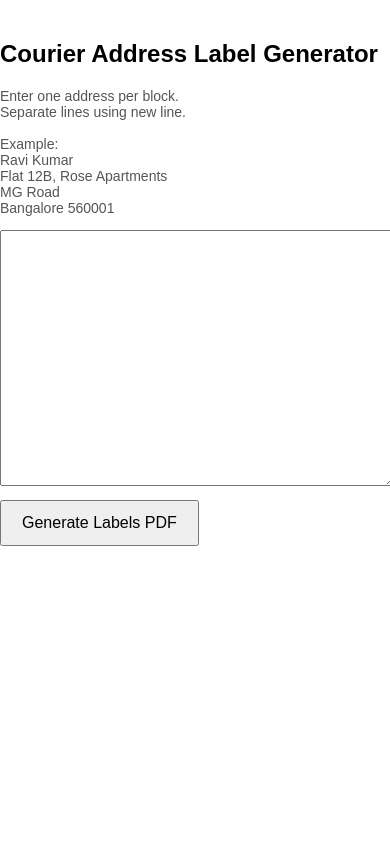
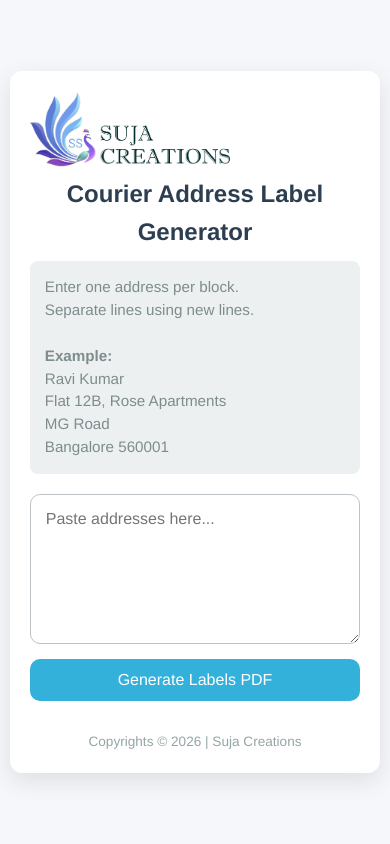
Before and after one commit to deepakssaa/address_bill_web, a Flask app: page / in a window 390 px wide. Run offline with Flask 3, Linux system fonts and the light colour scheme.

Commit message:
Updated UI: modern responsive design

```diff
--- /dev/null
+++ b/static/style.css
@@ -0,0 +1,109 @@
+/* --- Reset & basics --- */
+* {
+    margin: 0;
+    padding: 0;
+    box-sizing: border-box;
+    font-family: 'Helvetica Neue', Helvetica, Arial, sans-serif;
+}
+
+body {
+    background: #f5f7fa;
+    color: #333;
+    line-height: 1.6;
+    min-height: 100vh;
+    display: flex;
+    justify-content: center;
+    align-items: center;
+}
+
+.container {
+    width: 95%;
+    max-width: 600px;
+    background: #ffffff;
+    padding: 30px;
+    border-radius: 12px;
+    box-shadow: 0 8px 25px rgba(0, 0, 0, 0.1);
+    display: flex;
+    flex-direction: column;
+    gap: 20px;
+}
+
+header h1 {
+    text-align: center;
+    font-size: 1.8rem;
+    color: #2c3e50;
+    margin-bottom: 10px;
+}
+
+.hint {
+    font-size: 0.95rem;
+    color: #7f8c8d;
+    background: #ecf0f1;
+    padding: 15px;
+    border-radius: 8px;
+    line-height: 1.5;
+}
+
+form {
+    display: flex;
+    flex-direction: column;
+    gap: 15px;
+}
+
+textarea {
+    resize: vertical;
+    min-height: 200px;
+    padding: 15px;
+    font-size: 1rem;
+    border: 1px solid #bdc3c7;
+    border-radius: 10px;
+    transition: border-color 0.3s;
+}
+
+textarea:focus {
+    border-color: #34b7db;
+    outline: none;
+}
+
+button {
+    background: #34b1db;
+    color: #fff;
+    border: none;
+    padding: 15px;
+    border-radius: 10px;
+    font-size: 1.1rem;
+    cursor: pointer;
+    transition: background 0.3s, transform 0.2s;
+}
+
+button:hover {
+    background: #2980b9;
+    transform: translateY(-2px);
+}
+
+footer {
+    text-align: center;
+    font-size: 0.85rem;
+    color: #95a5a6;
+    margin-top: 10px;
+}
+
+/* --- Responsive adjustments --- */
+@media (max-width: 480px) {
+    .container {
+        padding: 20px;
+    }
+
+    header h1 {
+        font-size: 1.5rem;
+    }
+
+    textarea {
+        min-height: 150px;
+    }
+
+    button {
+        font-size: 1rem;
+        padding: 12px;
+    }
+}
--- a/templates/index.html
+++ b/templates/index.html
@@ -1,52 +1,40 @@
 <!DOCTYPE html>
-<html>
+<html lang="en">
 
 <head>
+    <meta charset="UTF-8">
+    <meta name="viewport" content="width=device-width, initial-scale=1.0">
     <title>Courier Address Label Generator</title>
-    <style>
-        body {
-            font-family: Arial, sans-serif;
-            max-width: 700px;
-            margin: 40px auto;
-        }
-
-        textarea {
-            width: 100%;
-            height: 250px;
-        }
-
-        button {
-            padding: 12px 20px;
-            font-size: 16px;
-            margin-top: 10px;
-        }
-
-        .hint {
-            font-size: 14px;
-            color: #555;
-        }
-    </style>
+    <link rel="stylesheet" href="/static/style.css">
 </head>
 
 <body>
-
-    <h2>Courier Address Label Generator</h2>
-
+    <div class="container">
+        <header>
+            <img src="/assets/images/logo.png" width="200px" alt="">
+            <h1>Courier Address Label Generator</h1>
             <p class="hint">
                 Enter one address per block.<br>
-        Separate lines using new line.<br><br>
-        Example:<br>
+                Separate lines using new lines.<br><br>
+                <strong>Example:</strong><br>
                 Ravi Kumar<br>
                 Flat 12B, Rose Apartments<br>
                 MG Road<br>
                 Bangalore 560001
             </p>
+        </header>
 
+        <main>
             <form method="POST" action="/generate">
-        <textarea name="addresses" required></textarea><br>
+                <textarea name="addresses" placeholder="Paste addresses here..." required></textarea>
                 <button type="submit">Generate Labels PDF</button>
             </form>
+        </main>
 
+        <footer>
+            <p>Copyrights &copy; 2026 | Suja Creations</p>
+        </footer>
+    </div>
 </body>
 
 </html>
```
Also changed, not shown: assets/images/logo.png (added). Lines whose indentation alone changed are shown as unchanged.
